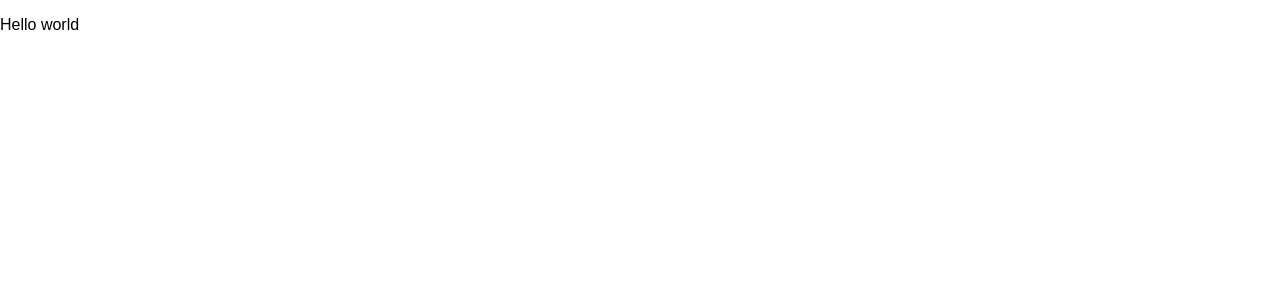
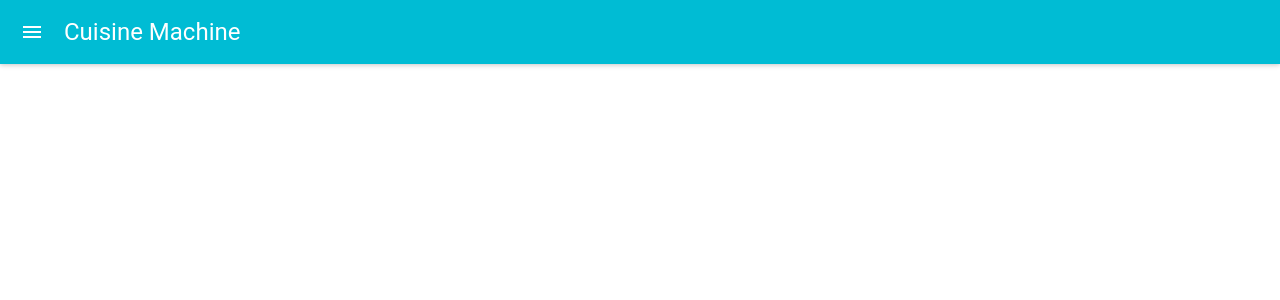
Before and after one commit to THEAverageSpeedBurrito/CuisineMachine, a React (Create React App) app in the folder cuisine-machine/: page / in a window 1280 px wide. Shown: the top 300 px of the page. Built offline with nearby package versions, Linux system fonts and the light colour scheme; the HTML template or start-up script is replaced by a standard one.

Commit message:
working on landing component

```diff
--- a/cuisine-machine/package.json
+++ b/cuisine-machine/package.json
@@ -8,7 +8,8 @@
   "dependencies": {
     "material-ui": "^0.19.4",
     "react": "^16.0.0",
-    "react-dom": "^16.0.0"
+    "react-dom": "^16.0.0",
+    "react-router": "^3.2.0"
   },
   "scripts": {
     "start": "react-scripts start",
--- a/cuisine-machine/src/App.css
+++ b/cuisine-machine/src/App.css
@@ -1,28 +1,3 @@
 .App {
   text-align: center;
 }
-
-.App-logo {
-  animation: App-logo-spin infinite 20s linear;
-  height: 80px;
-}
-
-.App-header {
-  background-color: #222;
-  height: 150px;
-  padding: 20px;
-  color: white;
-}
-
-.App-title {
-  font-size: 1.5em;
-}
-
-.App-intro {
-  font-size: large;
-}
-
-@keyframes App-logo-spin {
-  from { transform: rotate(0deg); }
-  to { transform: rotate(360deg); }
-}
--- a/cuisine-machine/src/App.js
+++ b/cuisine-machine/src/App.js
@@ -1,16 +1,19 @@
 import React, { Component } from 'react';
 import logo from './logo.svg';
 import './App.css';
+import {Router, Route, browserHistory} from 'react-router';
 import MuiThemeProvider from 'material-ui/styles/MuiThemeProvider';
 
 // Components
-import Wrapper from './components/Wrapper'
+import Landing from './components/Landing'
 
 class App extends Component {
   render() {
     return (
       <MuiThemeProvider>
-        <Wrapper/>
+      <Router history={browserHistory}>
+        <Route path="/" component={Landing} />
+      </Router>
       </MuiThemeProvider>
     );
   }
--- /dev/null
+++ b/cuisine-machine/src/components/Landing.js
@@ -0,0 +1,40 @@
+import React, {Component} from 'react'
+
+// material UI components
+import AppBar from 'material-ui/AppBar';
+
+var style = {
+  full: {
+    width: '100%',
+    height: '100%',
+  }
+}
+
+class Landing extends Component {
+  constructor(props){
+    super(props)
+    this.state = {
+      style: style,
+      saySomething: function () {
+        console.log('something');
+      }
+    }
+  }
+  render(){
+    return (
+      <div style={style.full}>
+        <AppBar
+          title="Cuisine Machine"
+          iconClassNameRight="muidocs-icon-navigation-expand-more"
+          onLeftIconButtonTouchTap={this.state.saySomething}
+        />
+        <div className="wrapper">
+          <div className="landing-header"></div>
+        </div>
+      </div>
+    )
+  }
+}
+
+
+export default Landing
--- a/cuisine-machine/src/components/Wrapper.js
+++ /dev/null
@@ -1,11 +0,0 @@
-import React, {Component} from 'react'
-
-class Wrapper extends Component {
-  render(){
-    return (
-      <p>Hello world</p>
-    )
-  }
-}
-
-export default Wrapper
--- a/cuisine-machine/src/index.css
+++ b/cuisine-machine/src/index.css
@@ -1,5 +1,35 @@
+* {
+  box-sizing: border-box;
+}
+
+html {
+  margin: 0;
+  padding: 0;
+  font-family: sans-serif;
+  height: 100vh;
+  width: 100vw;
+}
 body {
   margin: 0;
   padding: 0;
-  font-family: sans-serif;
+  height: 100%;
+  width: 100%;
 }
+
+#root {
+  width: 100%;
+  height: 100%;
+  display: inline-flex;
+}
+
+.wrapper {
+  margin: 0 auto;
+  width: 100%;
+  max-width: 650px;
+  height: auto;
+}
+
+.landing-header {
+  width: 100%;
+  height: 350px;
+}
```
